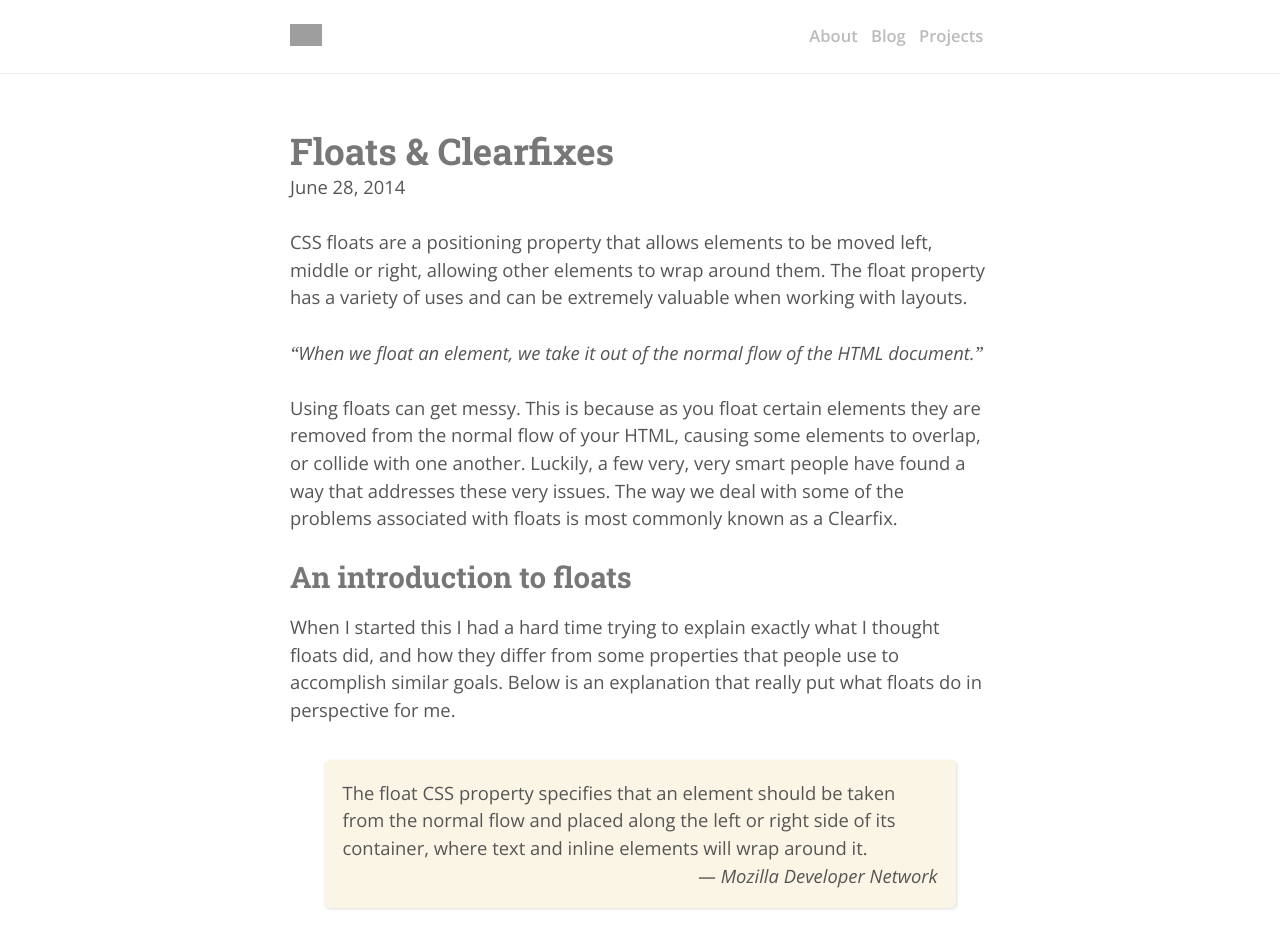
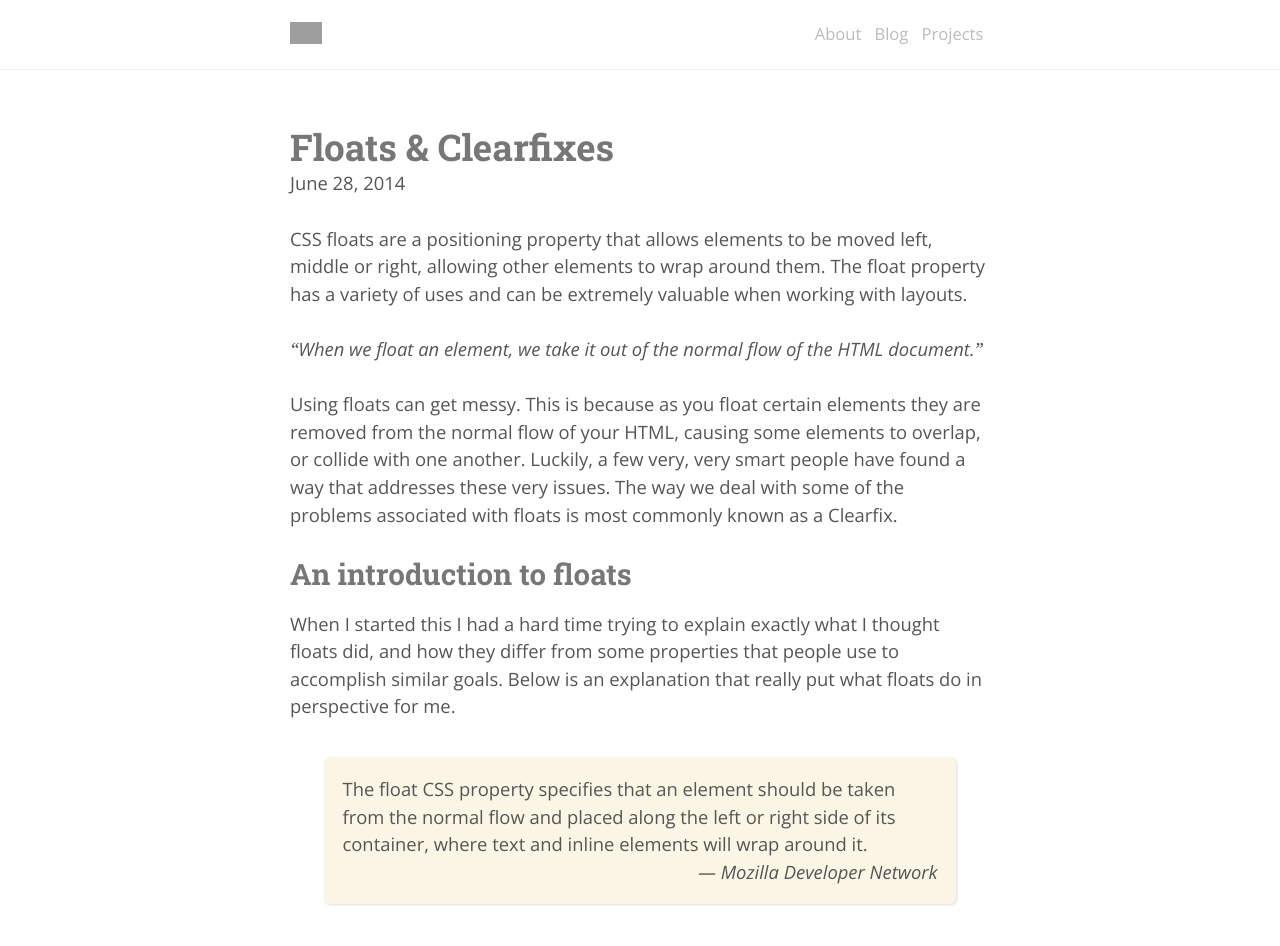
Before and after one commit to Treydor/treydor.github.io, a Jekyll site: the page built from _posts/2014-06-28-floats.md, in a window 1280 px wide. Shown: the top 946 px of the page. Built offline with Jekyll 4.4.1, drawn with Linux system fonts in a browser that asks for light colours; grey boxes are pictures that could not be loaded.

Commit message:
Various fixes and tweaks

```diff
--- a/_layouts/posts.html
+++ b/_layouts/posts.html
@@ -16,7 +16,6 @@
         {{ content }}
       </section>
 
-
       <section>
         <div class="posts-nav cf">
           {% if page.previous.url %}
@@ -25,7 +24,7 @@
           {% endif %} {% if page.next.url %}
           <p class="next"> <a href="{{ page.next.url }}" rel="next" title="{{ page.next.title }}">Next</a></p> {% endif %}
         </div>
-     </section>
+      </section>
     </article>
 
     {% include footer.html %}
--- a/css/style.css
+++ b/css/style.css
@@ -24,7 +24,7 @@
 
 header {
   border-bottom: 1px solid #eee;
-  padding: 1.3em 0;
+  padding: 1.2em 0;
 }
 
 .container {
@@ -33,7 +33,7 @@
   width: 90%;
 }
 
-footer { }
+footer { margin-top: 6em; }
 
 .footer {
   background-image: url(../img/github.png);
@@ -160,7 +160,6 @@
 nav {
   float: right;
   font-size: .9em;
-  font-weight: 600;
 }
 
 nav ul {
@@ -239,7 +238,8 @@
 
 .posts h3 a {
   color: #777;
-  font-size: 1.2em;
+  font-family: "Open Sans", sans-serif;
+  font-weight: 600;
 }
 
 .posts h3 a:hover {
@@ -259,24 +259,16 @@
 }
 
 .posts-nav a {
-  background: #777;
-  border-radius: 3px;
-  color: #fff;
   display: inline-block;
-  font-size: .7em;
-  padding: .5em 0;
-  text-align: center;
-  width: 80px;
+  font-size: .8em;
+  font-weight: 600;
 }
 
-.posts-nav a:hover {
-  background: #555;
-  text-decoration: none;
-}
+.posts-nav a:hover { }
 
 .previous, .next {
   display: inline-block;
-  margin: 0;
+  margin: 0 .3em;
   padding: 0;
 }
 
@@ -389,9 +381,10 @@
 /* Blog #1 */
 
 .example-element {
+  border-radius: 3px;
   color: #bbb;
   font-size: .9em;
-  font-weight: 700;
+  font-weight: 600;
   padding: .5em 0;
   text-align: center;
 }
@@ -427,6 +420,7 @@
 
 .float-example {
   background: #eee;
+  border-radius: 3px;
   color: #bbb;
   font-weight: 600;
   padding: .3em;
```
Also changed, not shown: 8 other files.
